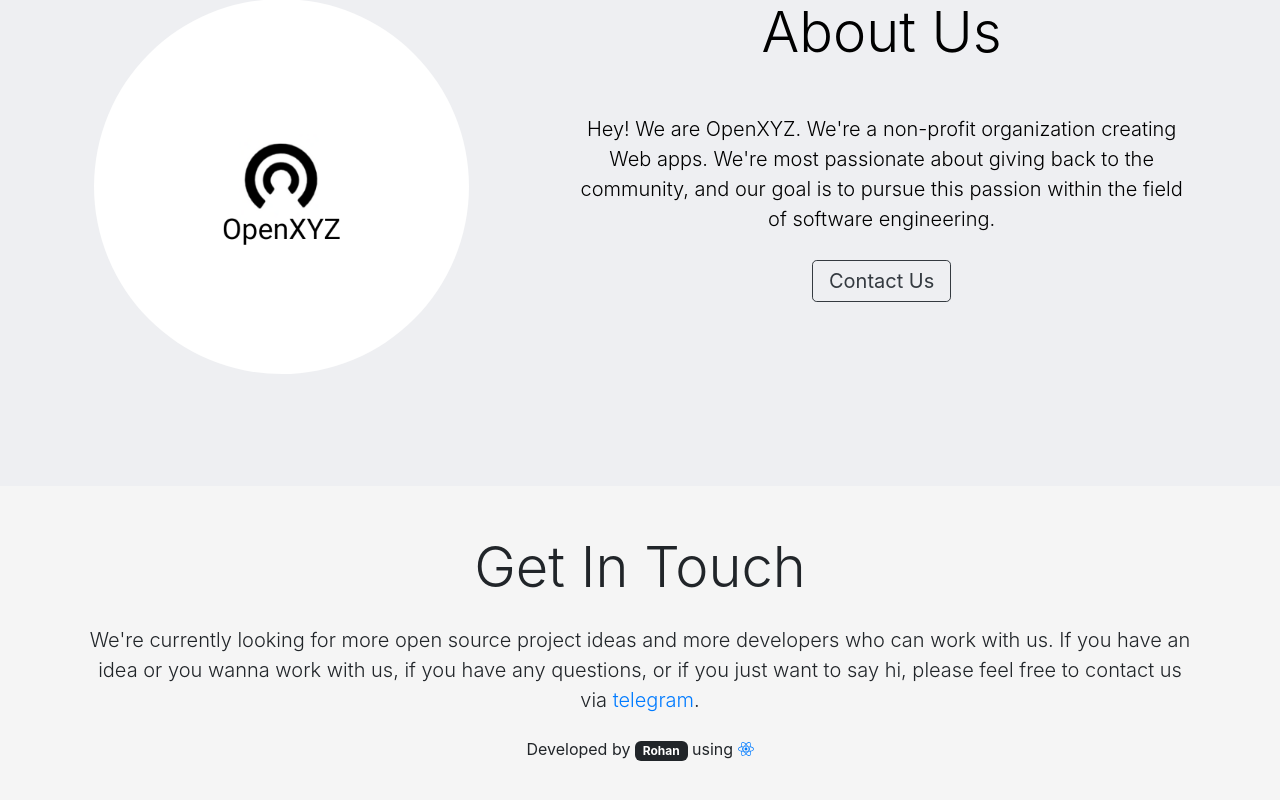
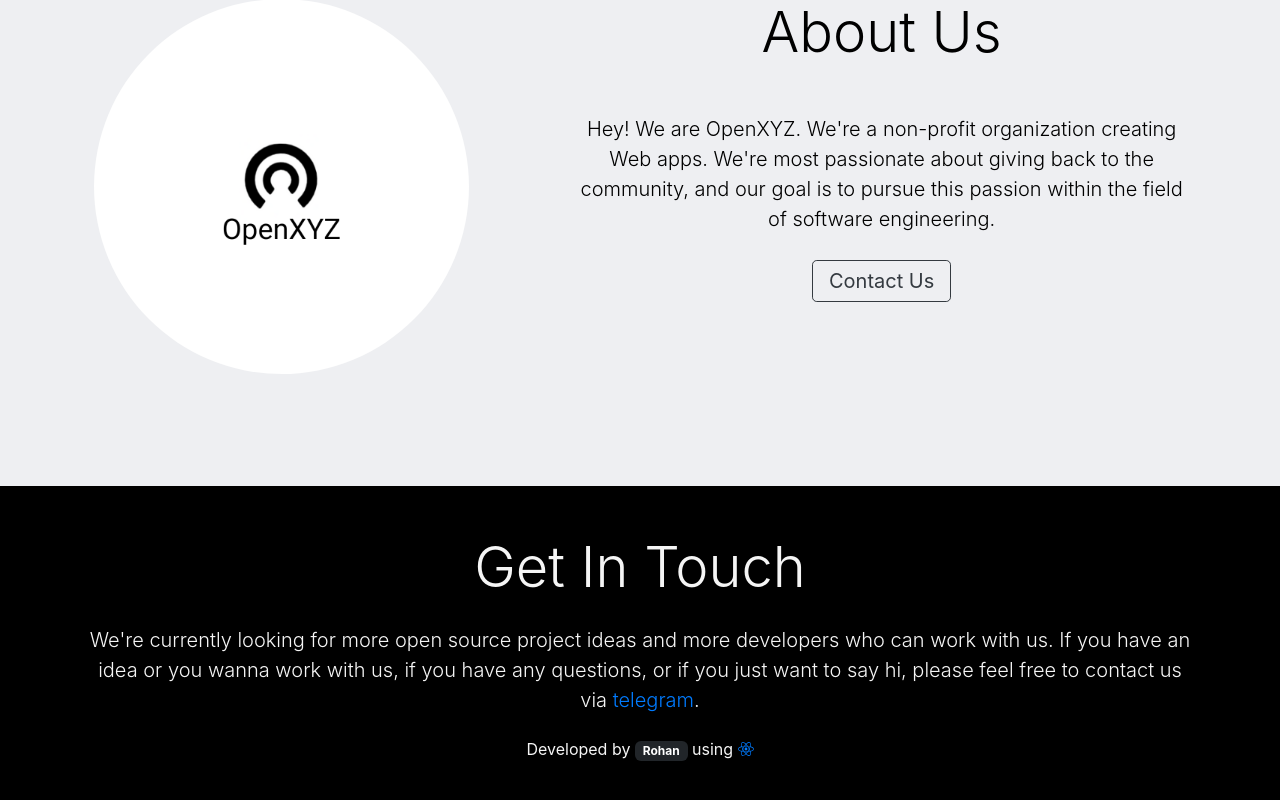
Before and after one commit to open-xyz/openxyz, a React (Create React App) app: page / in a window 1280 px wide. Shown: the part 2392-3192 px from the top of the page. Built offline with nearby package versions, Linux system fonts and the light colour scheme; no server answers.

Commit message:
newFooter / added whiteSmoke to scss vars

```diff
--- a/src/components/Navigation/footer.scss
+++ b/src/components/Navigation/footer.scss
@@ -1,8 +1,8 @@
 @use '../../scss/variables' as var;
 
 #footer {
-    background-color: var.$cultured;
-    color: var.$darkGunmetal;
+    background-color: var.$black;
+    color: var.$whiteSmoke;
     text-align: center;
     padding: 3rem 0;
 
--- a/src/scss/_variables.scss
+++ b/src/scss/_variables.scss
@@ -1,5 +1,6 @@
 // Colors
 $white: #ffffff;
+$whiteSmoke: #f5f5f5;
 $black: #000000;
 $cyanBlue: #4484cebf;
 $greyishBlack: #000000e6;
```
